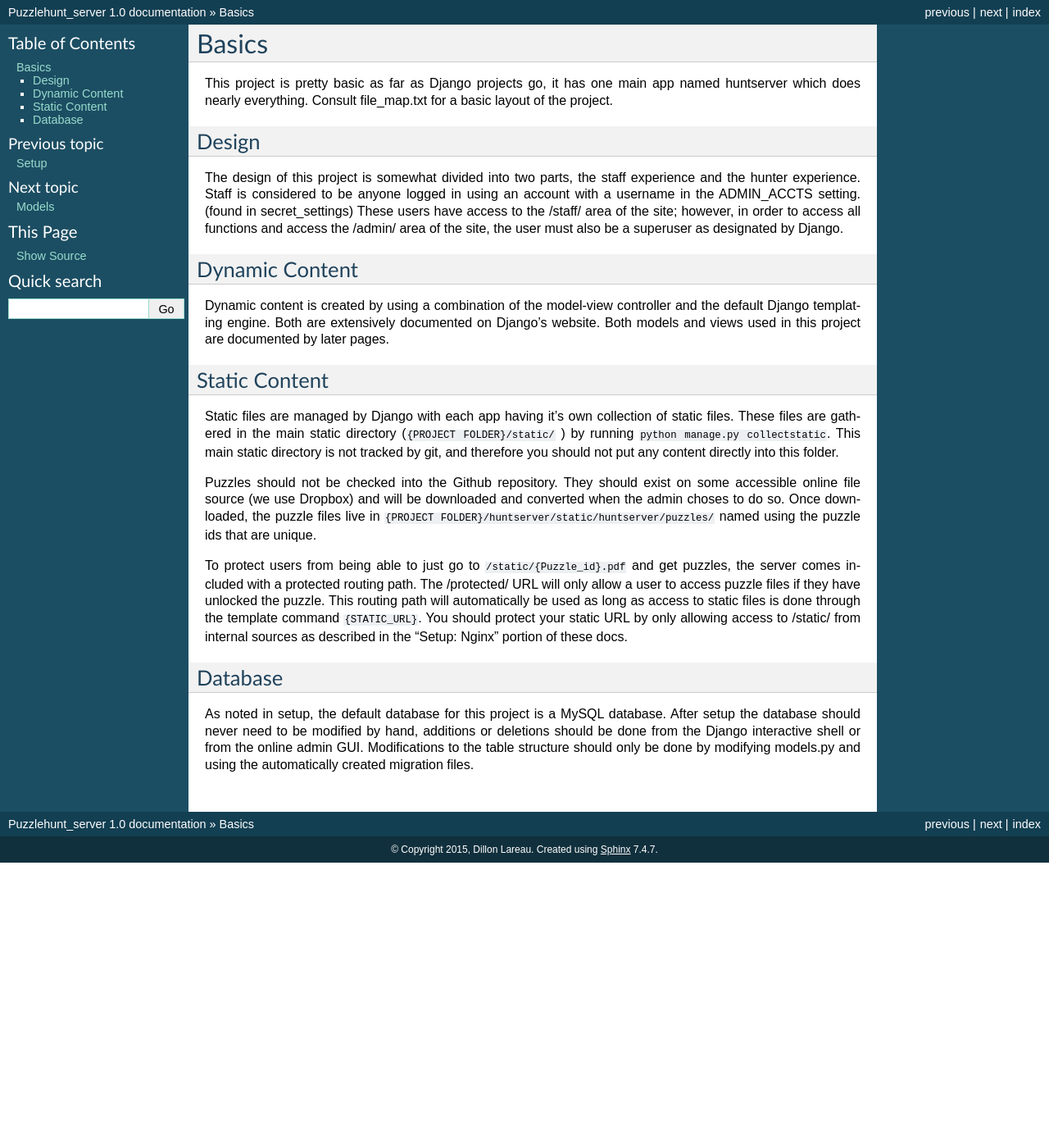
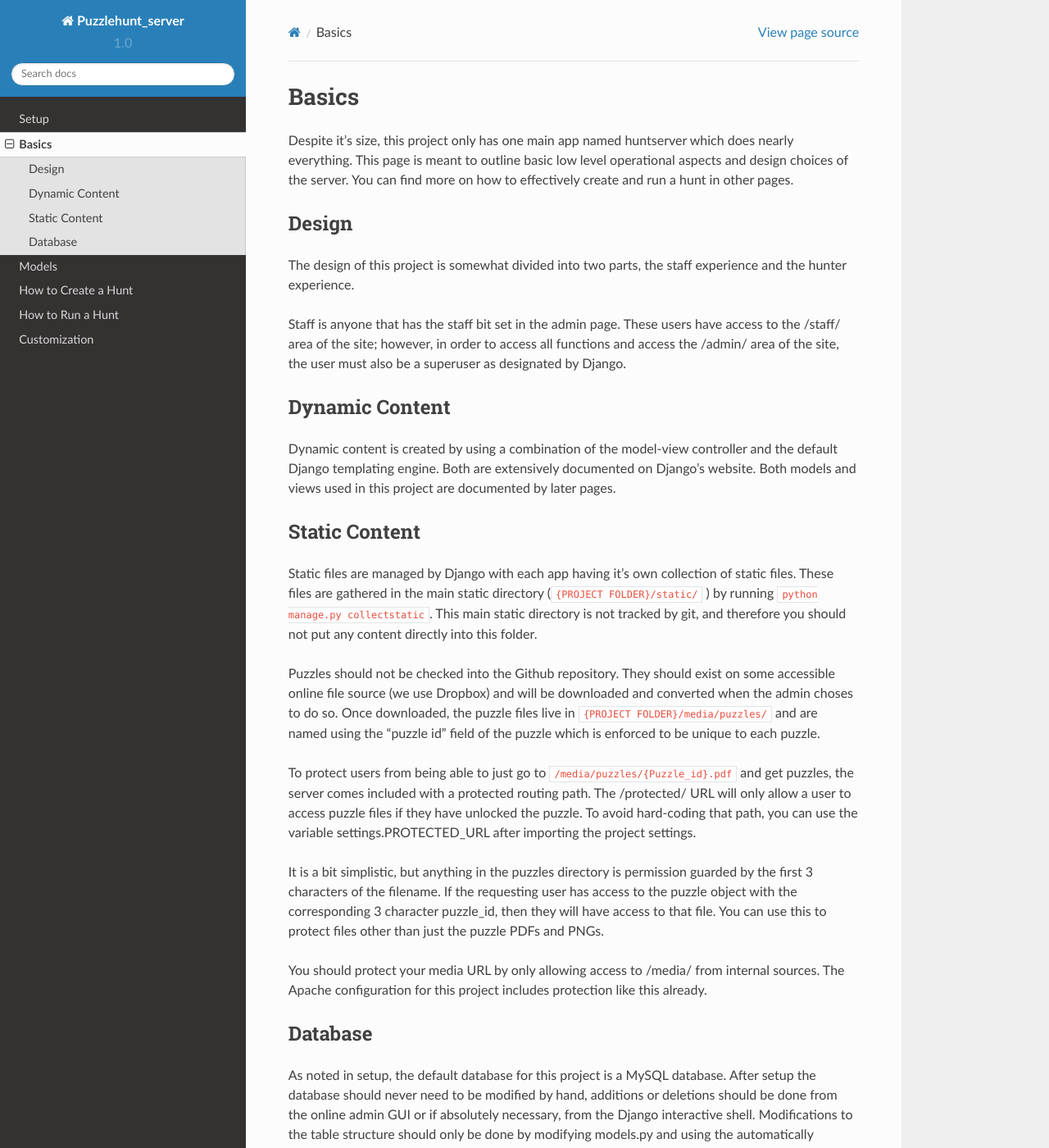
Before and after one commit to dlareau/puzzlehunt_server, a Sphinx documentation site: the page built from docs/basics.rst, in a window 1280 px wide and 1400 px high. Shown: the whole window at 82% size. Built offline with Sphinx 7.4.7 and the Read the Docs theme 2.0.0, drawn with Linux system fonts in a browser that asks for light colours; some of the changed text lies outside the part shown.

Commit message:
Start of docs update

````diff
--- a/docs/basics.rst
+++ b/docs/basics.rst
@@ -1,19 +1,18 @@
 Basics
 ******
 
-This project is pretty basic as far as Django projects go,
-it has one main app named huntserver which does nearly everything.
-Consult file_map.txt for a basic layout of the project.
+Despite it's size, this project only has one main app named huntserver which does nearly everything.
+This page is meant to outline basic low level operational aspects and design choices of the server.
+You can find more on how to effectively create and run a hunt in other pages.
 
 Design
 ------
 The design of this project is somewhat divided into two parts,
 the staff experience and the hunter experience.
-Staff is considered to be anyone logged in using an account with a username in the ADMIN_ACCTS setting.
-(found in secret_settings)
+
+Staff is anyone that has the staff bit set in the admin page.
 These users have access to the /staff/ area of the site;
-however, in order to access all functions and access the /admin/ area of the site,
-the user must also be a superuser as designated by Django.
+however, in order to access all functions and access the /admin/ area of the site, the user must also be a superuser as designated by Django.
 
 Dynamic Content
 ---------------
@@ -22,7 +21,7 @@ Both are extensively documented on Django's website.
 Both models and views used in this project are documented by later pages.
 
 Static Content
-------------
+--------------
 Static files are managed by Django with each app having it's own collection of static files.
 These files are gathered in the main static directory (``{PROJECT FOLDER}/static/`` )
 by running ``python manage.py collectstatic``.
@@ -32,21 +31,25 @@ and therefore you should not put any content directly into this folder.
 Puzzles should not be checked into the Github repository.
 They should exist on some accessible online file source (we use Dropbox)
 and will be downloaded and converted when the admin choses to do so.
-Once downloaded, the puzzle files live in ``{PROJECT FOLDER}/huntserver/static/huntserver/puzzles/``
-named using the puzzle ids that are unique.
+Once downloaded, the puzzle files live in ``{PROJECT FOLDER}/media/puzzles/``
+and are named using the "puzzle id" field of the puzzle which is enforced to be unique to each puzzle.
 
-To protect users from being able to just go to ``/static/{Puzzle_id}.pdf`` and get puzzles,
+To protect users from being able to just go to ``/media/puzzles/{Puzzle_id}.pdf`` and get puzzles,
 the server comes included with a protected routing path.
 The /protected/ URL will only allow a user to access puzzle files if they have unlocked the puzzle.
-This routing path will automatically be used as long as access to static files
-is done through the template command ``{STATIC_URL}``.
-You should protect your static URL by only allowing access to /static/ from internal sources as
-described in the "Setup: Nginx" portion of these docs.
+To avoid hard-coding that path, you can use the variable settings.PROTECTED_URL after importing the project settings.
+
+It is a bit simplistic, but anything in the puzzles directory is permission guarded by the first 3 characters of the filename.
+If the requesting user has access to the puzzle object with the corresponding 3 character puzzle_id, then they will have access to that file.
+You can use this to protect files other than just the puzzle PDFs and PNGs.
+
+You should protect your media URL by only allowing access to /media/ from internal sources.
+The Apache configuration for this project includes protection like this already.
 
 Database
 --------
 As noted in setup, the default database for this project is a MySQL database.
 After setup the database should never need to be modified by hand,
-additions or deletions should be done from the Django interactive shell or from the online admin GUI.
+additions or deletions should be done from the online admin GUI or if absolutely necessary, from the Django interactive shell.
 Modifications to the table structure should only be done by modifying models.py
 and using the automatically created migration files.
--- a/docs/conf.py
+++ b/docs/conf.py
@@ -15,6 +15,7 @@
 import sys
 import os
 import shlex
+import sphinx_rtd_theme
 
 # If extensions (or modules to document with autodoc) are in another directory,
 # add these directories to sys.path here. If the directory is relative to the
@@ -108,7 +109,8 @@ todo_include_todos = False
 
 # The theme to use for HTML and HTML Help pages.  See the documentation for
 # a list of builtin themes.
-html_theme = 'default'
+html_theme = "sphinx_rtd_theme"
+html_theme_path = [sphinx_rtd_theme.get_html_theme_path()]
 
 # Theme options are theme-specific and customize the look and feel of a theme
 # further.  For a list of options available for each theme, see the
--- a/docs/index.rst
+++ b/docs/index.rst
@@ -51,4 +51,4 @@ Email dlareau@cmu.edu
 License
 -------
 
-The project is licensed under the BSD license.
+The project is licensed under the MIT license.
--- a/docs/setup.rst
+++ b/docs/setup.rst
@@ -16,11 +16,9 @@ Install the following packages:
 - imagemagick
 - libmysqlclient-dev
 
-Install the following python packages using pip:
+Install the required python packages using:
+``pip install -r requirements.txt``
 
-- django
-- MySQL-python
-- python-dateutil
 
 Code Setup
 ----------
@@ -28,11 +26,11 @@ Code Setup
 If you haven't already,
 clone the repository to a location that the user running the server will have access to.
 
-Instantiate a copy of the secret settings file by copying the secret settings template:
-    ``cp puzzlehunt_server/secret_settings.py.template puzzlehunt_server/secret_settings.py``
+Instantiate a copy of the secret settings file by copying the secret settings template::
 
-Then replace the default settings such as the admin account username,
-the database login details, and secret key.
+	cp puzzlehunt_server/secret_settings.py.template puzzlehunt_server/secret_settings.py
+
+Then replace the default settings such as the database login details  and secret key.
 (If needed, look up instructions on how to generate a new secret key)
 
 Database setup
@@ -46,9 +44,13 @@ First we have to create the user and database that the application will use.
 To do so, log into the mysql client as a superuser and enter the following commands.
 (substituting your password and username)
 
-- ``CREATE DATABASE puzzlehunt_db;``
-- ``CREATE USER 'nottherealusername'@'localhost' IDENTIFIED BY 'nottherealpassword';``
-- ``GRANT ALL PRIVILEGES ON puzzlehunt_db.* TO 'nottherealusername'@'localhost' WITH GRANT OPTION;``
+::
+
+	CREATE DATABASE puzzlehunt_db;
+
+	CREATE USER 'nottherealusername'@'localhost' IDENTIFIED BY 'nottherealpassword';
+
+	GRANT ALL PRIVILEGES ON puzzlehunt_db.* TO 'nottherealusername'@'localhost' WITH GRANT OPTION;
 
 Django setup
 ------------
@@ -56,11 +58,21 @@ Django setup
 Migrate the database by running ``python manage.py migrate``.
 
 Create a superuser for the project by running ``python manage.py createsuperuser`` and following the instructions.
-The username here should be one of the usernames in the setting ADMIN_ACCTS in secret_settings.py.
 
-Run ```python manage.py runserver 8080``` to start a server at http://127.0.0.1:8080/
+Collect all of the static files by running ``python manage.py collectstatic``.
 
-Nginx setup
------------
+At this point the server should be able to start up.
+	Developers note: There may be a few other steps before the server will function without error. For example I believe it expects at least one hunt object to exist. I hope to one day have those needs either be documented or not exist any more.
 
-Coming soon! (Use the test server command above until then)
+Apache setup
+------------
+
+The full setup of an apache server is beyond this documentation, but an example configuration file that should be a good starting point is available in the /config directory of the repository.
+
+Part of the server and the apache configuration is the integration with Shibboleth for secure authentication of users. Again, this documetation couldn't possibly go over all aspects of setup. If you are setting this up from scratch, I reccommend the following link:
+
+`CMU Shibboleth Setup Instructions`_
+
+.. _`CMU Shibboleth Setup Instructions`: http://www.cmu.edu/computing/services/security/identity-access/authentication/how-to/provider-shib.html
+
+However replace the CMU provided shibboleth2.xml with the shibboleth2.xml in the /config directory of the repository.
--- a/requirements.txt
+++ b/requirements.txt
@@ -8,3 +8,4 @@ PyPDF2==1.26.0
 python-dateutil==2.6.1
 six==1.11.0
 sqlparse==0.2.3
+sphinx_rtd_theme
````
Also changed, not shown: other parts of docs/setup.rst (+2 -2 lines), 3 other files.
